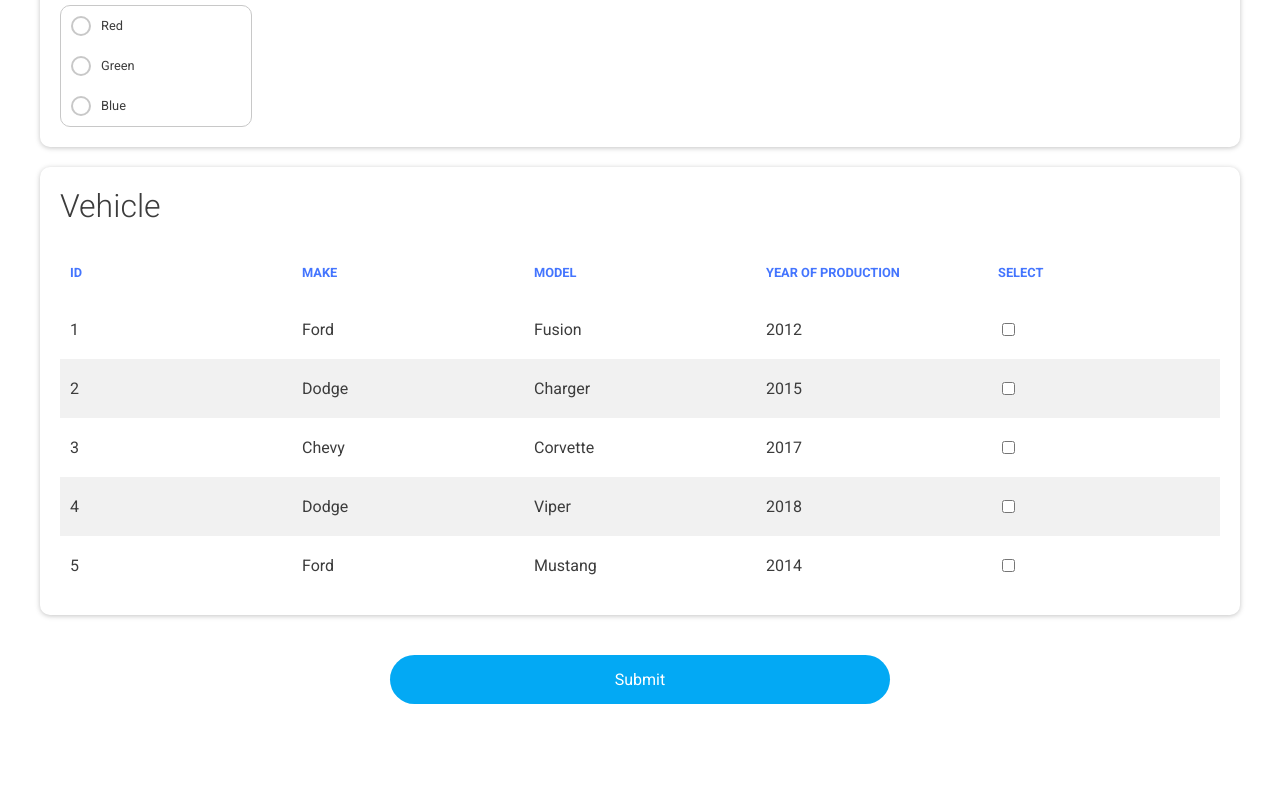
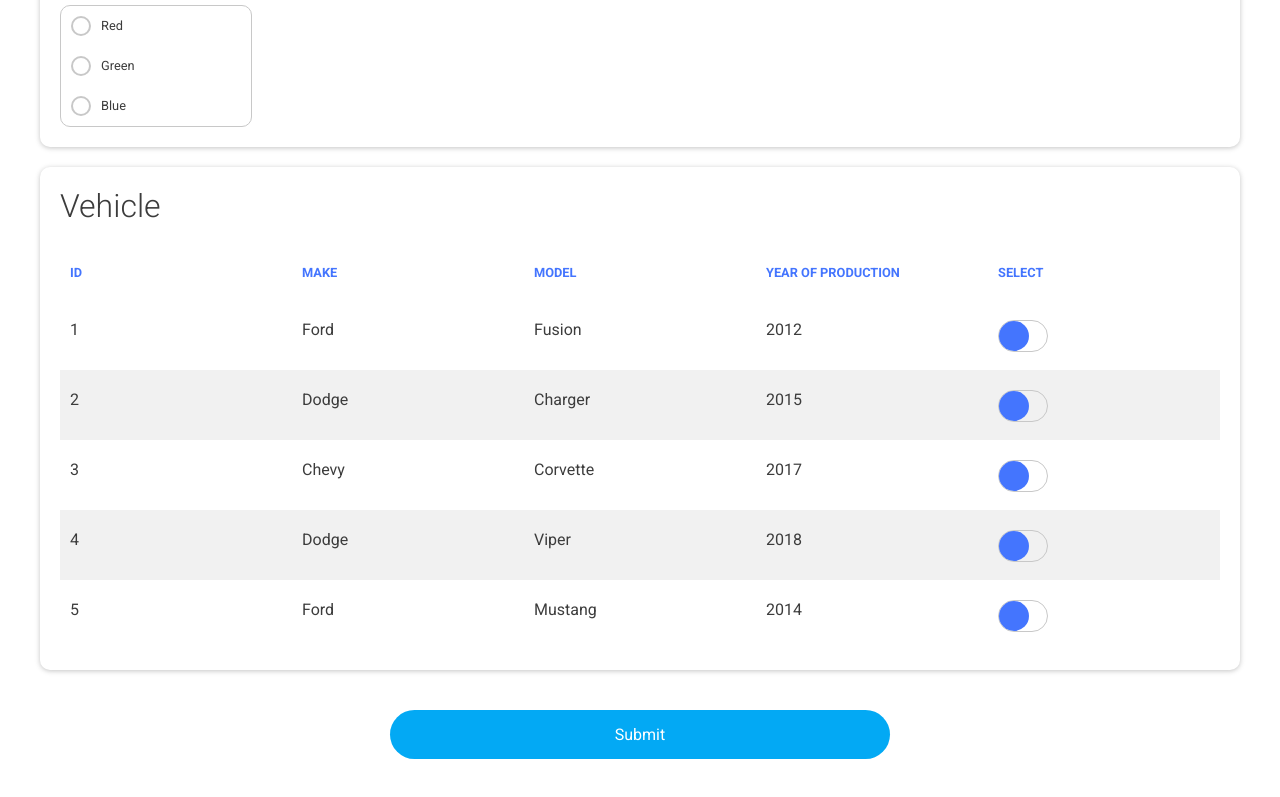
Before and after one commit to TheVVaFFle/react-lightning-form, a React app: page / in a window 1280 px wide. Shown: the part 924-1721 px from the top of the page. Before the commit the page ends 1678 px from the top, so only its background shows below. Built offline with nearby package versions, Linux system fonts and the light colour scheme.

Commit message:
Improved table row selection styles

```diff
--- /dev/null
+++ b/src/components/enhanced/checkbox.tsx
@@ -0,0 +1,16 @@
+import React, { ChangeEvent } from "react";
+
+export interface CheckboxProps {
+  handleOnChange: (event: ChangeEvent<HTMLInputElement>) => void;
+}
+
+export const Checkbox = (props: CheckboxProps) => {
+  return (
+    <div className="input checkbox">
+      <input type="checkbox" onChange={props.handleOnChange} />
+      <div className="checkbox-toggle-track">
+        <div className="checkbox-toggle" />
+      </div>
+    </div>
+  );
+};
--- a/src/components/table/table.scss
+++ b/src/components/table/table.scss
@@ -35,6 +35,23 @@
             input {
               width: auto;
             }
+
+            .input.checkbox {
+              input {
+                height: 30px;
+                width: 48px;
+              }
+
+              .checkbox-toggle-track {
+                height: 30px;
+                width: 48px;
+
+                .checkbox-toggle {
+                  height: 30px;
+                  width: 30px;
+                }
+              }
+            }
           }
         }
       }
--- a/src/components/table/table.tsx
+++ b/src/components/table/table.tsx
@@ -1,4 +1,6 @@
 import * as React from "react";
+
+import { Checkbox } from "../enhanced/checkbox";
 
 import * as GeneralUtility from "../../utility";
 
@@ -70,7 +72,7 @@
 
   const getCheckbox = (id: string | number): JSX.Element | null => {
     if (props.selectable) {
-      return <input type="checkbox" onChange={() => props.onSelect(id)} />;
+      return <Checkbox handleOnChange={() => props.onSelect(id)} />;
     }
 
     return null;
--- a/src/utility/form/input/mapFromData.tsx
+++ b/src/utility/form/input/mapFromData.tsx
@@ -70,7 +70,7 @@
           return (
             <input
               key={option}
-              id={`favorite-color-${option.toLowerCase()}`}
+              id={`${v.name}-${option.toLowerCase()}`}
               type="radio"
               name={v.name}
               label={option}
```
